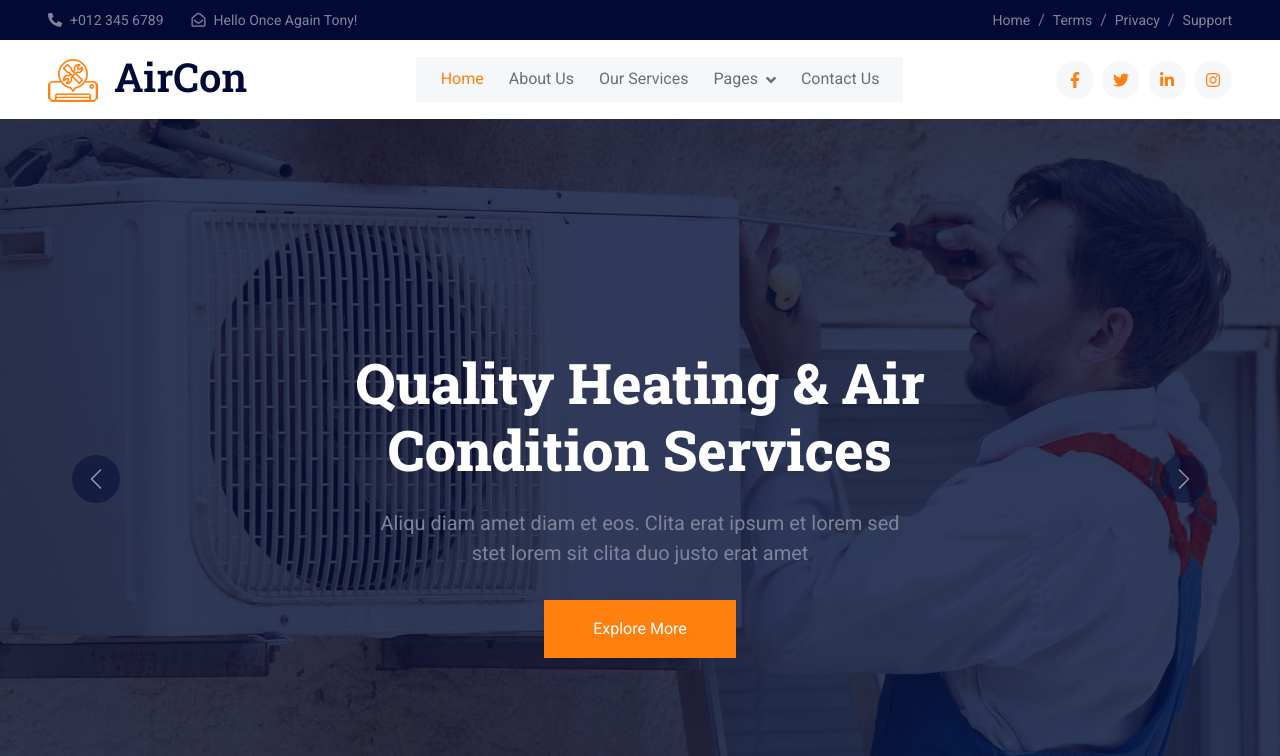
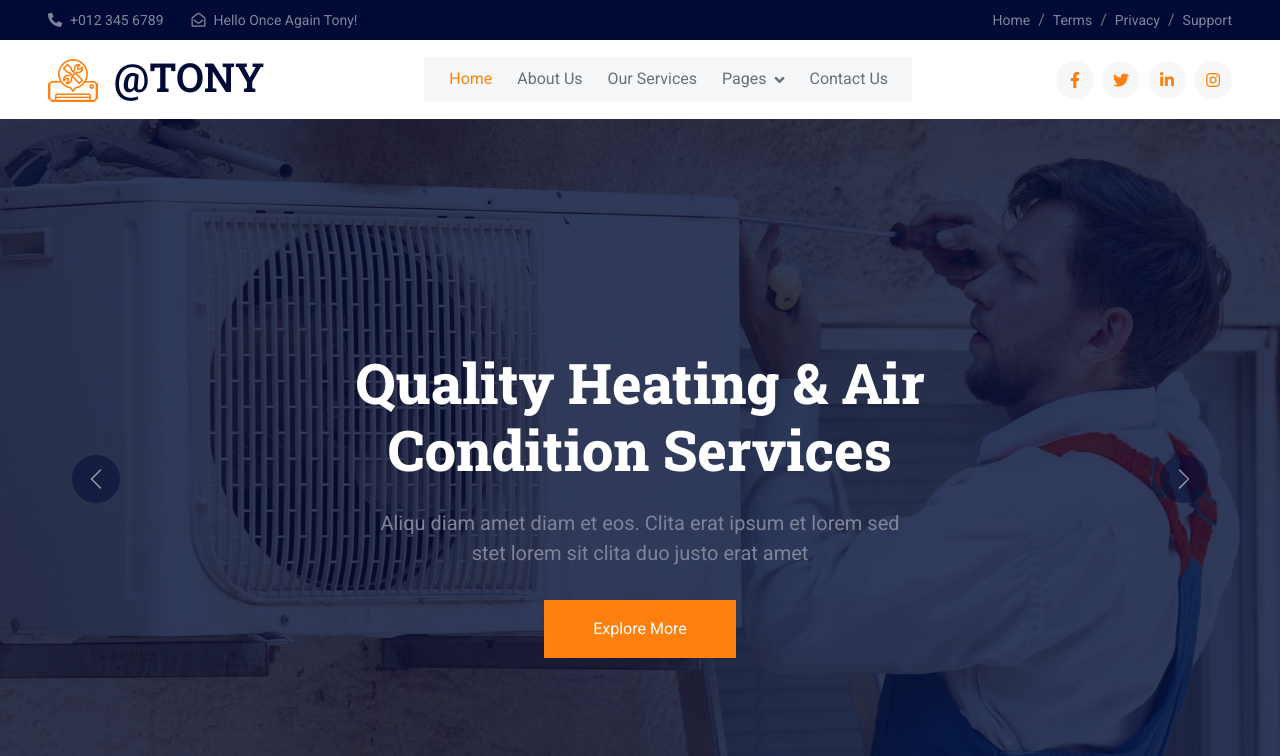
Before and after one commit to Munchy11/cpnt201-a2-aircon-template, a plain HTML site: page index.html in a window 1280 px wide. Shown: the top 756 px of the page. Drawn offline with nearby package versions, Linux system fonts and the light colour scheme; animation ran at ten frames a second.

Commit message:
edited header h1 line 71

```diff
--- a/index.html
+++ b/index.html
@@ -68,7 +68,7 @@
     <!-- Navbar Start -->
     <nav class="navbar navbar-expand-lg bg-white navbar-light sticky-top px-4 px-lg-5">
         <a href="index.html" class="navbar-brand d-flex align-items-center">
-            <h1 class="m-0"><img class="img-fluid me-3" src="img/icon/icon-02-primary.png" alt="">AirCon</h1>
+            <h1 class="m-0"><img class="img-fluid me-3" src="img/icon/icon-02-primary.png" alt="">@TONY</h1>
         </a>
         <button type="button" class="navbar-toggler" data-bs-toggle="collapse" data-bs-target="#navbarCollapse">
             <span class="navbar-toggler-icon"></span>
```
